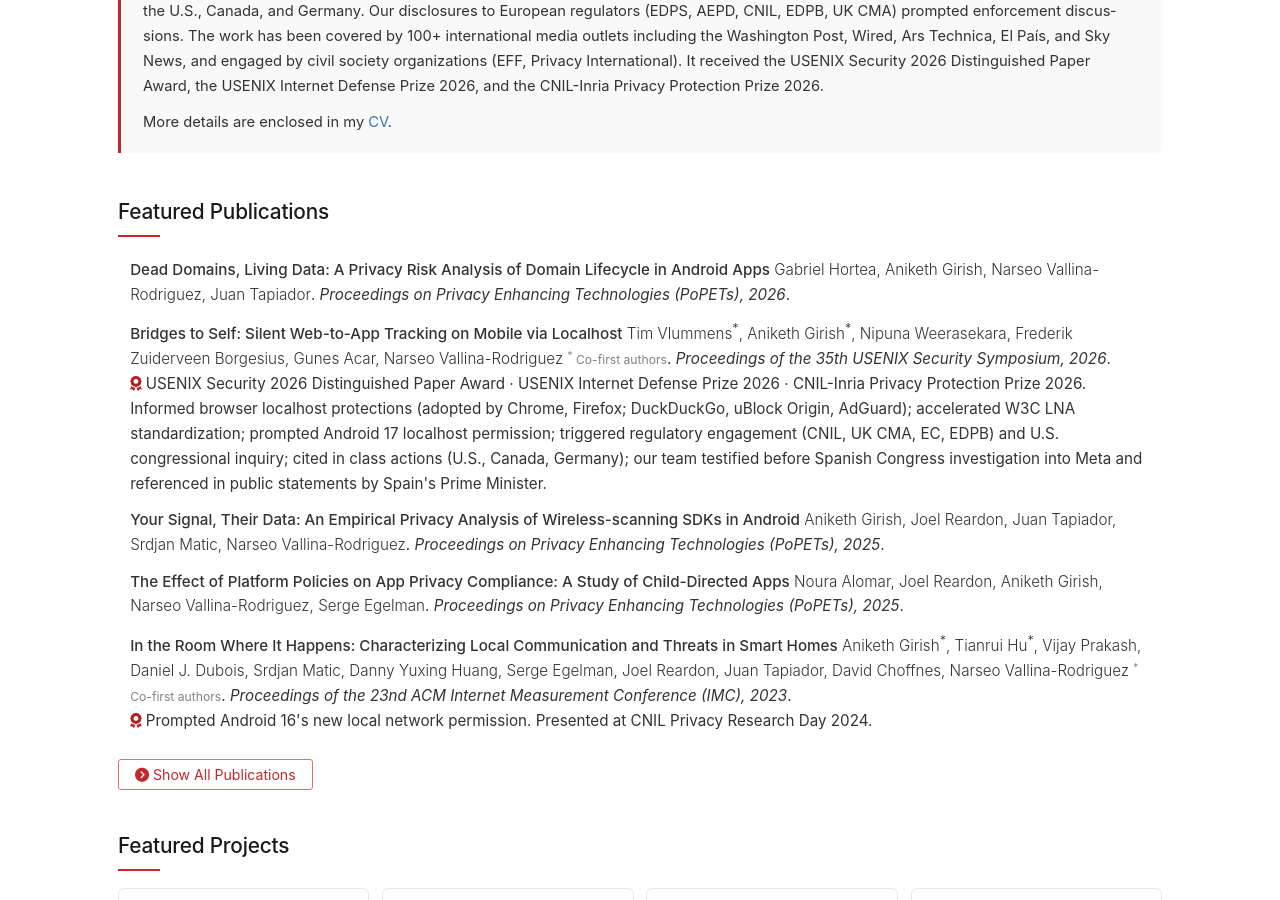
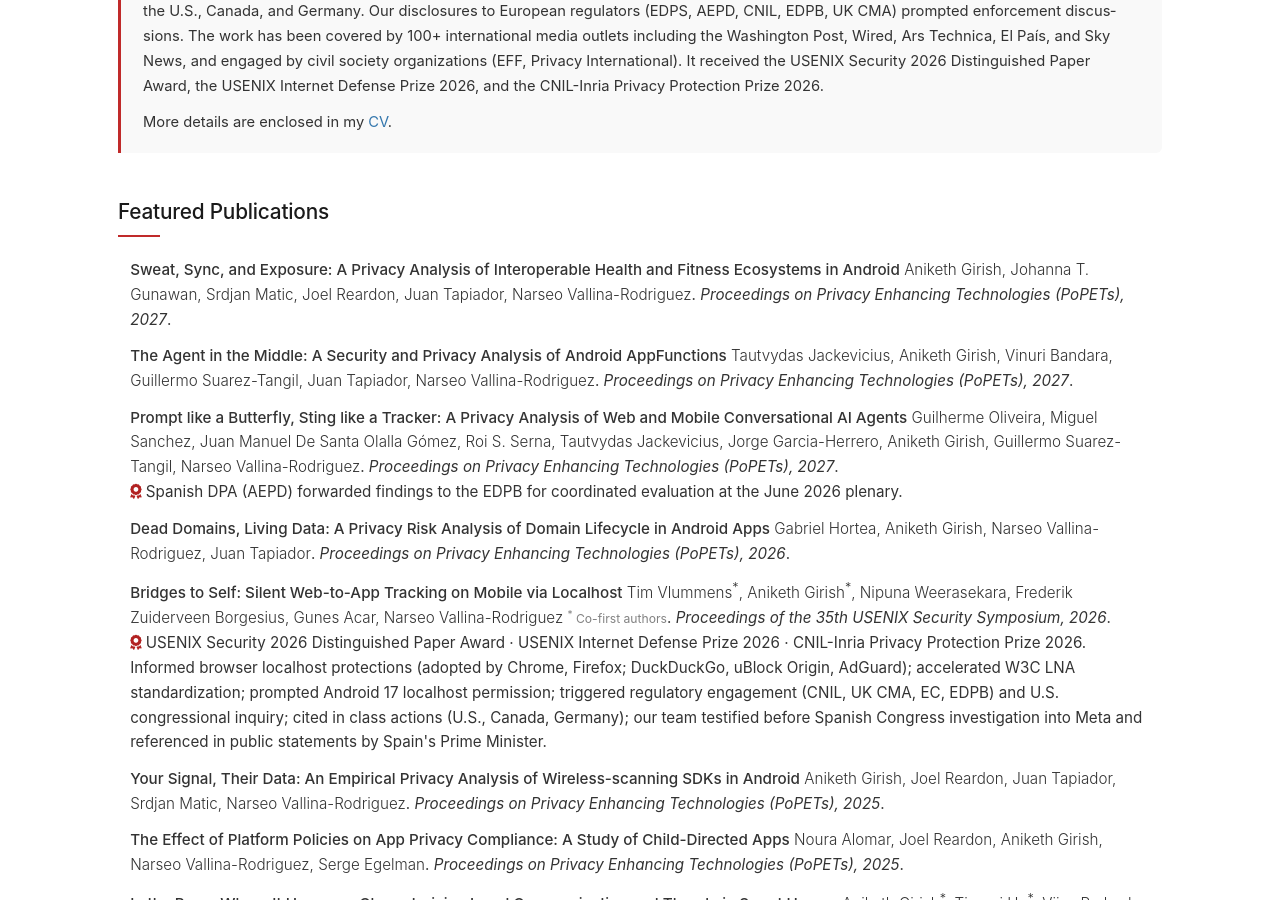
Before and after one commit to Aniketh01/aniketh01.github.io, a Jekyll site: the page built from index.md, in a window 1280 px wide and 900 px high, scrolled down 818 px. Built offline with Jekyll 4.4.1, drawn with Linux system fonts in a browser that asks for light colours; nearby versions of some CDN libraries.

Commit message:
Add three PoPETs 2027 papers (LeakyLM, Sweat/Sync, Agent-in-the-Middle)

```diff
--- a/_data/publications.yml
+++ b/_data/publications.yml
@@ -1,3 +1,78 @@
+- id: sweat-sync-exposure
+  title: "Sweat, Sync, and Exposure: A Privacy Analysis of Interoperable Health and Fitness Ecosystems in Android"
+  year: 2027
+  authors:
+    - Aniketh Girish
+    - Johanna T. Gunawan
+    - Srdjan Matic
+    - Joel Reardon
+    - Juan Tapiador
+    - Narseo Vallina-Rodriguez
+  venue: Proceedings on Privacy Enhancing Technologies (PoPETs)
+  venue_tags:
+    - PoPETs
+  venue_url: https://petsymposium.org/
+  highlight: true
+  tags:
+    - Health Privacy
+    - Android
+    - Fitness Ecosystems
+    - Interoperability
+  type:
+    - Conference
+
+- id: agent-in-the-middle
+  title: "The Agent in the Middle: A Security and Privacy Analysis of Android AppFunctions"
+  year: 2027
+  authors:
+    - Tautvydas Jackevicius
+    - Aniketh Girish
+    - Vinuri Bandara
+    - Guillermo Suarez-Tangil
+    - Juan Tapiador
+    - Narseo Vallina-Rodriguez
+  venue: Proceedings on Privacy Enhancing Technologies (PoPETs)
+  venue_tags:
+    - PoPETs
+  venue_url: https://petsymposium.org/
+  highlight: true
+  tags:
+    - Android
+    - AI Agents
+    - AppFunctions
+    - Security
+    - Privacy
+  type:
+    - Conference
+
+- id: leakylm
+  title: "Prompt like a Butterfly, Sting like a Tracker: A Privacy Analysis of Web and Mobile Conversational AI Agents"
+  year: 2027
+  authors:
+    - Guilherme Oliveira
+    - Miguel Sanchez
+    - Juan Manuel De Santa Olalla Gómez
+    - Roi S. Serna
+    - Tautvydas Jackevicius
+    - Jorge Garcia-Herrero
+    - Aniketh Girish
+    - Guillermo Suarez-Tangil
+    - Narseo Vallina-Rodriguez
+  venue: Proceedings on Privacy Enhancing Technologies (PoPETs)
+  venue_tags:
+    - PoPETs
+  venue_url: https://petsymposium.org/
+  highlight: true
+  awards:
+    - "Spanish DPA (AEPD) forwarded findings to the EDPB for coordinated evaluation at the June 2026 plenary."
+  tags:
+    - AI Privacy
+    - Conversational AI
+    - Web Tracking
+    - Mobile
+  type:
+    - Conference
+
 - id: dead-domains
   title: "Dead Domains, Living Data: A Privacy Risk Analysis of Domain Lifecycle in Android Apps"
   year: 2026
```
Also changed, not shown: 1 other file.
